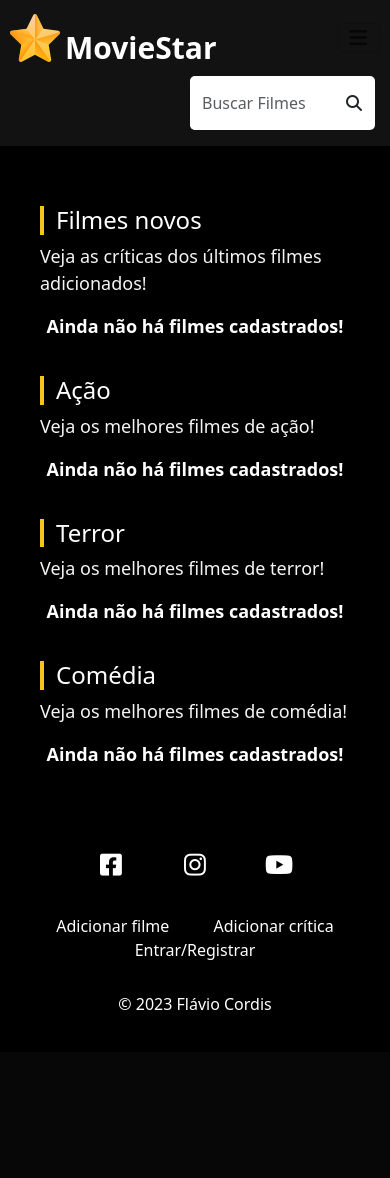
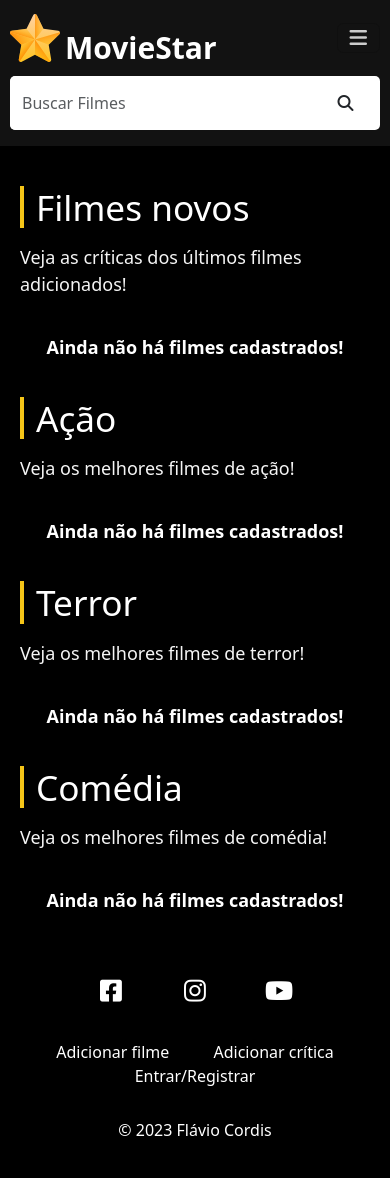
Before and after one commit to FLCordis/projeto_moviestar, a PHP site: page / in a window 390 px wide. Before the commit the page ends 1010 px from the top, so only its background shows below. Run offline with PHP 8.4, Linux system fonts and the light colour scheme; data that the repository does not hold is empty.

Commit message:
FIX: Design Mobile Responsivo

```diff
--- a/css/style.css
+++ b/css/style.css
@@ -528,3 +528,97 @@
     color: red;
     font-size: 18px;
 }
+
+/* Mobile */
+@media(max-width: 450px) {
+
+    #main-container {
+        padding: 20px;
+    }
+
+    /* Home */
+    #search-form {
+        width: 100%;
+        margin-left: 0;
+    }
+
+    #search-form .form-control {
+        width: 85%;
+    }
+
+    .section-title {
+        font-size: 2.2rem;
+        margin-bottom: 1rem;
+    }
+
+    .movie-container {
+        padding: 0 15px;
+    }
+
+    .movie-card {
+        width: 100%;
+    }
+
+    .movie-details {
+        display: flex;
+        flex-direction: column;
+    }
+
+    .movie-details span {
+        padding-bottom: 8px;
+    }
+
+    .pipe {
+        display: none;
+    }
+
+    .movie-container iframe {
+        max-width: 100% !important;
+    }
+
+    #reviews-container {
+        padding-left: 0;
+        padding-right: 0;
+    }
+
+    #review-form-container select,
+    #review-form-container textarea {
+        width: 100%;
+    }
+
+    .empty-list {
+        margin-top: 20px;
+    }
+
+    .msg {
+        width: 100%;
+    }
+
+    /* Movie */
+    .review {
+        padding: 0 15px;
+    }
+
+    /* Dashboard */
+    #movies-dashboard {
+        padding: 0;
+    }
+
+    .actions-column {
+        width: 140px;
+    }
+
+    .edit-btn {
+        display: block;
+        margin-bottom: 5px;
+    }
+
+    /* Edit Movie */
+    .movie-image-container {
+        margin-top: 1rem;
+    }
+
+    .fas.fa-bars {
+        color: #CCC;
+    }
+}
```
